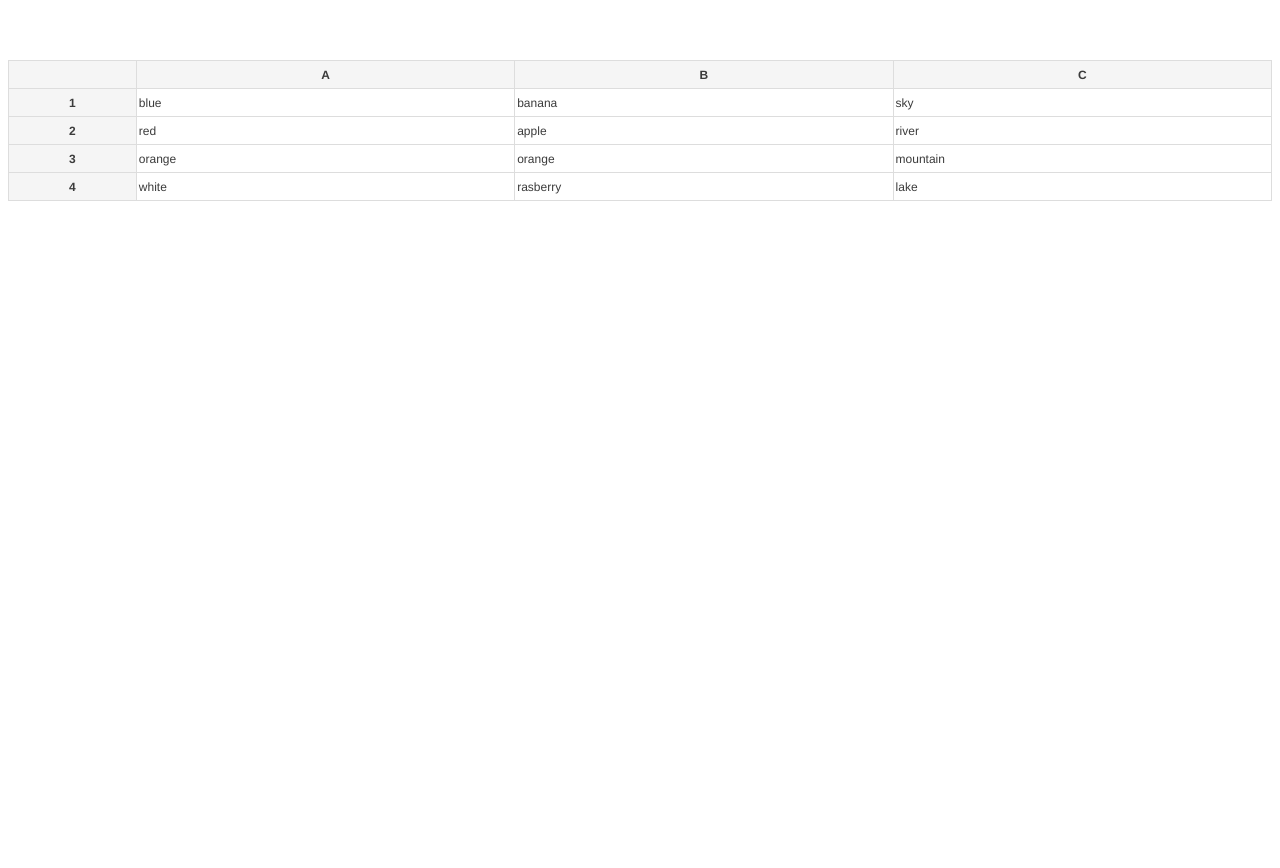
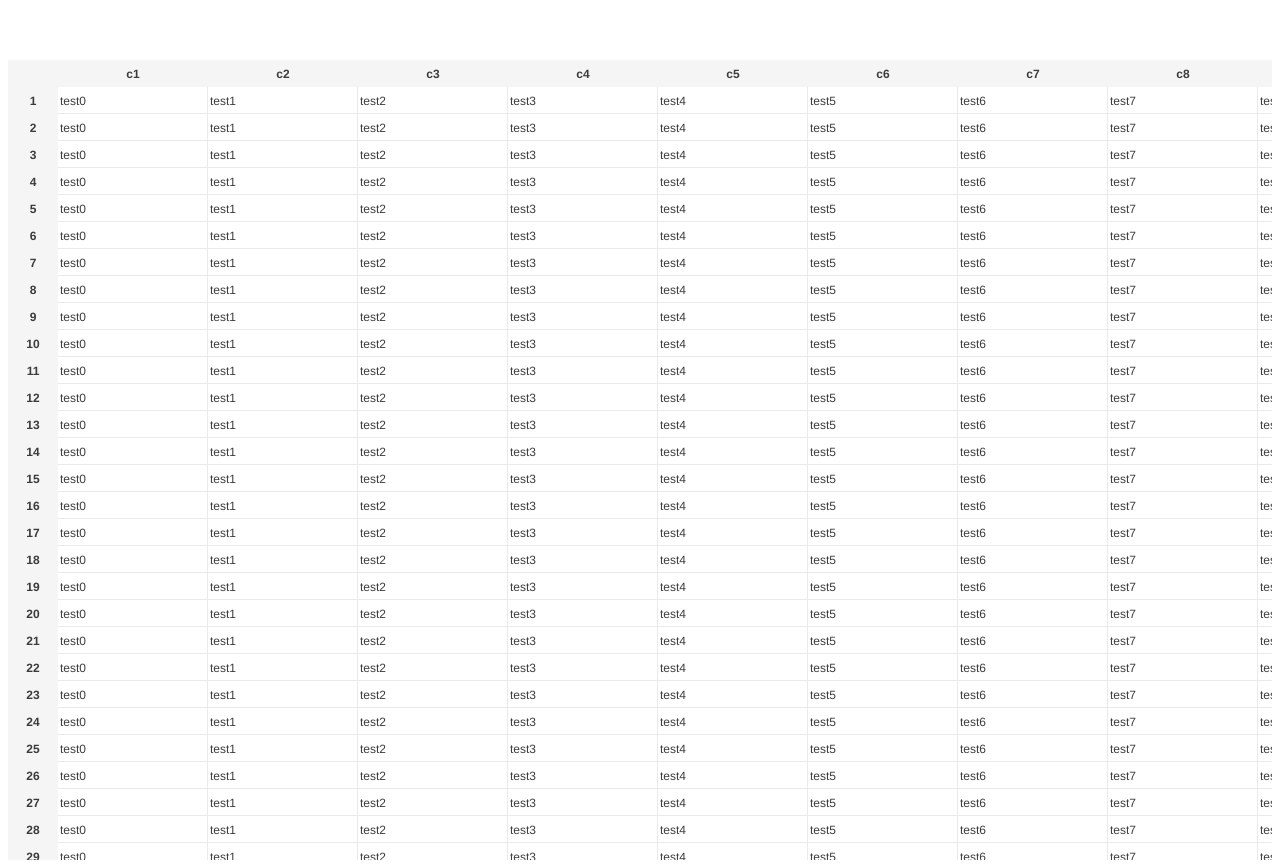
Before and after one commit to misu007/vue-guspread, a Vue app: page / in a window 1280 px wide. Before the commit the page ends 800 px from the top, so only its background shows below. Built offline with nearby package versions, Linux system fonts and the light colour scheme.

Commit message:
improve css

```diff
--- a/public/index.html
+++ b/public/index.html
@@ -1,5 +1,6 @@
 <!DOCTYPE html>
 <html lang="en">
+
 <head>
   <meta charset="utf-8">
   <meta http-equiv="X-UA-Compatible" content="IE=edge">
@@ -7,11 +8,14 @@
   <link rel="icon" href="<%= BASE_URL %>favicon.ico">
   <title><%= htmlWebpackPlugin.options.title %></title>
 </head>
+
 <body>
   <noscript>
-      <strong>We're sorry but <%= htmlWebpackPlugin.options.title %> doesn't work properly without JavaScript enabled. Please enable it to continue.</strong>
+    <strong>We're sorry but <%= htmlWebpackPlugin.options.title %> doesn't work properly without JavaScript enabled.
+      Please enable it to continue.</strong>
   </noscript>
   <div id="app"></div>
   <!-- built files will be auto injected -->
 </body>
+
 </html>
--- a/src/App.vue
+++ b/src/App.vue
@@ -1,6 +1,6 @@
 <template>
   <div id="app">
-    <div style="width: 100%; height:600px;">
+    <div style="width: 100%;">
       <v-guspread v-model="dataset" :fields="fields"></v-guspread>
     </div>
   </div>
@@ -12,20 +12,30 @@ import VGuspread from "./components/VueGuspread.vue";
 export default {
   name: "App",
   data: () => ({
-    fields: [
-      { name: "c1", label: "A" },
-      { name: "c2", label: "B" },
-      { name: "c3", label: "C" }
-    ],
-    dataset: [
-      { c1: "blue", c2: "banana", c3: "sky" },
-      { c1: "red", c2: "apple", c3: "river" },
-      { c1: "orange", c2: "orange", c3: "mountain" },
-      { c1: "white", c2: "rasberry", c3: "lake" }
-    ]
+    fields: [],
+    dataset: []
   }),
   components: {
     VGuspread
+  },
+  mounted() {
+    let fields = [];
+    for (var i = 1; i < 20; i++) {
+      fields.push({
+        name: "c" + i,
+        label: "c" + i
+      });
+    }
+    let dataset = [];
+    for (var i = 0; i < 2000; i++) {
+      let obj = {};
+      fields.forEach((field, idx) => {
+        obj[field.name] = "test" + idx;
+      });
+      dataset.push(obj);
+    }
+    this.fields = fields;
+    this.dataset = dataset;
   }
 };
 </script>
--- a/src/components/VueGuspread.vue
+++ b/src/components/VueGuspread.vue
@@ -1,28 +1,74 @@
 <template>
   <div class="guspread-wrapper" ref="wr">
     <div class="guspread-container" :data-inactive="!active" ref="inner">
-      <table class="guspread-table">
+      <table
+        class="guspread-table"
+        :data-selectedallcol="isSelectedAllCol"
+        :data-selectedallrow="isSelectedAllRow"
+        :data-selectedall="isSelectedAll"
+      >
         <thead>
           <tr>
-            <th></th>
+            <th @click.stop="clickedHeaderRoot"></th>
+
             <th
-              :key="'hd-' + hid"
-              :data-select="cursors.active && cursors.c1 <= hid && cursors.c2 >= hid"
-              v-for="(header, hid) in fields"
+              v-if="invisibleWorldPrependCol && invisibleWorldPrependCol.w"
+              :style="`width:${invisibleWorldPrependCol.w}px;`"
+            ></th>
+
+            <th
+              :key="'hd-' + cid"
+              :data-selectleft="cursors.active && (cursors.c1 - 1) == cid"
+              :data-select="cursors.active && cursors.c1 <= cid && cursors.c2 >= cid"
+              v-for="cid in visibleWorldCol"
+              @mousedown.exact="clickedHeaderCell(cid)"
+              @mousedown.shift.exact.stop="clickedHeaderCellWithShift(cid)"
+              @mouseenter="enteredMouse((value.length - 1), cid)"
+              @mouseup="handleMouseUp()"
             >
-              <slot name="field" :field="header">{{header[labelKey]}}</slot>
+              <template v-if="fields[cid]">
+                <slot name="field" :field="fields[cid]">{{fields[cid][labelKey]}}</slot>
+              </template>
             </th>
+
+            <th
+              v-if="invisibleWorldAppendCol && invisibleWorldAppendCol.w"
+              :style="`width:${invisibleWorldAppendCol.w}px;`"
+            ></th>
           </tr>
         </thead>
         <tbody>
-          <tr :key="'row-' + rid" v-for="(row, rid) in value">
-            <th :data-select="cursors.active && cursors.r1 <= rid && cursors.r2 >= rid">{{rid + 1}}</th>
-            <template v-if="(worldRows.r1 - 2) < rid && (worldRows.r2 + 1) > rid">
-              <template v-for="(column, cid) in fields">
+          <!-- Virtual Row-->
+          <tr
+            v-if="invisibleWorldPrependRow && invisibleWorldPrependRow.h"
+            :style="`height:${invisibleWorldPrependRow.h}px;`"
+          ></tr>
+          <!-- Virtual Row-->
+
+          <!-- Visible Row-->
+          <tr :key="'row-' + rid" v-for="rid in visibleWorldRow">
+            <!-- #Row -->
+            <th
+              :data-selectabove="cursors.active && (cursors.r1 - 1) == rid"
+              :data-select="cursors.active && cursors.r1 <= rid && cursors.r2 >= rid"
+              @mousedown.exact="clickedHeaderRow(rid)"
+              @mousedown.shift.exact.stop="clickedHeaderRowWithShift(rid)"
+              @mouseenter="enteredMouse(rid, (fields.length - 1))"
+              @mouseup="handleMouseUp()"
+            >{{rid + 1}}</th>
+            <!-- #Row -->
+
+            <!-- Virtual Col-->
             <td
-                  v-if="(worldCols.c1 - 2) < cid && (worldCols.c2 + 1 )> cid"
+              v-if="invisibleWorldPrependCol && invisibleWorldPrependCol.w"
+              :style="`width:${invisibleWorldPrependCol.w}px;`"
+            ></td>
+            <!-- Virtual Col-->
+
+            <!-- Visible Col -->
+            <td
+              v-for="cid in visibleWorldCol"
               :key="'row-' + rid + '-column-' + cid"
-                  :ref="'td-' + rid + '-' + cid"
               :class="`guspread-table-cell${cellClass ? ' ' + cellClass({
                     field: fields[cid],
                     item:value[rid],
@@ -30,12 +76,13 @@
                     col:cid,
                     value:value[rid][fields[cid][nameKey]]
                     }): ''}`"
-                  @mousedown.exact="clickedDownCell($event, rid, cid)"
-                  @mousedown.shift.exact.stop="clickedDownCellWithShift($event, rid, cid)"
-                  @dblclick.stop="dblclickedCell(rid,cid)"
-                  @mouseenter="enteredMouse($event, rid,cid)"
+              @mousedown.exact="clickedDownCell(rid, cid)"
+              @mousedown.shift.exact.stop="clickedDownCellWithShift(rid, cid)"
+              @dblclick.stop="dblclickedCell(rid, cid)"
+              @mouseenter="enteredMouse(rid, cid)"
               @mouseup="handleMouseUp()"
             >
+              <template v-if="fields[cid] && value[rid]">
                 <slot
                   name="cell"
                   :field="fields[cid]"
@@ -43,14 +90,25 @@
                   :cid="cid"
                   :item="value[rid]"
                 >{{value[rid][fields[cid][nameKey]]}}</slot>
+              </template>
             </td>
-                <td :key="'row-' + rid + '-column-' + cid + '-dummy'" v-else></td>
-              </template>
-            </template>
-            <template v-else>
-              <td :colspan="fields.length"></td>
-            </template>
+            <!-- Visible Col -->
+
+            <!-- Virtual Col-->
+            <td
+              v-if="invisibleWorldAppendCol && invisibleWorldAppendCol.w"
+              :style="`width:${invisibleWorldAppendCol.w}px;`"
+            ></td>
+            <!-- Virtual Col-->
           </tr>
+          <!-- Visible Row-->
+
+          <!-- Virtual Row-->
+          <tr
+            v-if="invisibleWorldAppendRow && invisibleWorldAppendRow.h"
+            :style="`height:${invisibleWorldAppendRow.h}px;`"
+          ></tr>
+          <!-- Virtual Row-->
         </tbody>
       </table>
 
@@ -60,7 +118,7 @@
         v-if="cursors.active"
         :data-multi="cursors.multi"
         :data-editmode="isEditMode"
-        :style="`padding:0;transform: translate(${cursors.x}px, ${cursors.y}px);width:${cursors.w}px;height:${cursors.h}px;top:-1px;left:-1px`"
+        :style="`padding:0;transform: translate(${cursors.x}px, ${cursors.y}px);width:${cursors.w + 1}px;height:${cursors.h + 1}px;top:-1px;left:-1px`"
       >
         <div v-show="isEditMode && cursors.active" ref="form" class="form-container">
           <form @submit="submitted">
@@ -157,37 +215,92 @@ export default {
         this.active = false;
       }
     },
-    enteredMouse(e, r, c) {
+    clickedHeaderCellWithShift(c) {
+      const r = this.value.length - 1;
+      this.s.b = {
+        r,
+        c
+      };
+    },
+    clickedHeaderCell(c) {
+      this.isSelecting = true;
+      const rMax = this.value.length - 1;
+      this.s.a = {
+        r: 0,
+        c
+      };
+      this.s.b = {
+        r: rMax,
+        c
+      };
+    },
+    clickedHeaderRowWithShift(r) {
+      const c = this.fields.length - 1;
+      this.s.b = {
+        r,
+        c
+      };
+    },
+    clickedHeaderRow(r) {
+      this.isSelecting = true;
+
+      const cMax = this.fields.length - 1;
+      this.s.a = {
+        r,
+        c: 0
+      };
+      this.s.b = {
+        r,
+        c: cMax
+      };
+    },
+    clickedHeaderRoot() {
+      const r = this.value.length - 1;
+      const c = this.fields.length - 1;
+      this.s.a = {
+        r: 0,
+        c: 0
+      };
+      this.s.b = {
+        r,
+        c
+      };
+    },
+    enteredMouse(r, c) {
       if (this.isSelecting) {
         if (!(this.s.b.r == r && this.s.b.c == c)) {
-          const x = e.currentTarget.offsetLeft;
-          const y = e.currentTarget.offsetTop;
-          const w = e.currentTarget.offsetWidth;
-          const h = e.currentTarget.offsetHeight;
-          this.s.b = { r, c, x, y, w, h };
+          this.s.b = { r, c };
         }
       }
     },
     handleMouseUp() {
       this.isSelecting = false;
     },
-    changedUserInput() {
-      console.log("c");
+    scrollCursorIntoView() {
+      this.$refs.cursor.scrollIntoView({
+        behavior: "auto",
+        block: "nearest",
+        inline: "nearest"
+      });
     },
     onKeyDown(e) {
       if (this.active && !this.isEditMode) {
         if (e.key == "ArrowUp") {
           e.preventDefault();
           this.moveCursorUp(e.shiftKey);
+          this.scrollCursorIntoView();
         } else if (e.key == "ArrowRight") {
           e.preventDefault();
           this.moveCursorRight(e.shiftKey);
+          this.scrollCursorIntoView();
         } else if (e.key == "ArrowDown") {
           e.preventDefault();
           this.moveCursorDown(e.shiftKey);
+          this.scrollCursorIntoView();
         } else if (e.key == "ArrowLeft") {
           e.preventDefault();
           this.moveCursorLeft(e.shiftKey);
+          this.scrollCursorIntoView();
         } else if (e.key == "Enter") {
           if (this.s.a.r != null && this.s.a.c != null) {
             e.preventDefault();
@@ -284,8 +397,7 @@ export default {
 
       const r = rToBe > rMax ? rMax : rToBe;
       const c = cToBe > cMax ? cMax : cToBe;
-      const { x, y, w, h } = this.getPositions(r, c);
-      this.s.b = { r, c, x, y, w, h };
+      this.s.b = { r, c };
     },
     submitted(e) {
       e.preventDefault();
@@ -302,9 +414,8 @@ export default {
           r = this.value.length - 1;
           c = c - 1;
         }
-        const { x, y, w, h } = this.getPositions(r, c);
-        if (!shiftKey) this.s.a = { r, c, x, y, w, h };
-        this.s.b = { r, c, x, y, w, h };
+        if (!shiftKey) this.s.a = { r, c };
+        this.s.b = { r, c };
       }
     },
     moveCursorLeft(shiftKey) {
@@ -318,10 +429,9 @@ export default {
           r = r - 1;
           c = this.fields.length - 1;
         }
-        const { x, y, w, h } = this.getPositions(r, c);
 
-        if (!shiftKey) this.s.a = { r, c, x, y, w, h };
-        this.s.b = { r, c, x, y, w, h };
+        if (!shiftKey) this.s.a = { r, c };
+        this.s.b = { r, c };
       }
     },
     moveCursorDown(shiftKey) {
@@ -335,10 +445,9 @@ export default {
           r = 0;
           c = c + 1;
         }
-        const { x, y, w, h } = this.getPositions(r, c);
 
-        if (!shiftKey) this.s.a = { r, c, x, y, w, h };
-        this.s.b = { r, c, x, y, w, h };
+        if (!shiftKey) this.s.a = { r, c };
+        this.s.b = { r, c };
       }
     },
     moveCursorRight(shiftKey) {
@@ -352,10 +461,9 @@ export default {
           r = r + 1;
           c = 0;
         }
-        const { x, y, w, h } = this.getPositions(r, c);
 
-        if (!shiftKey) this.s.a = { r, c, x, y, w, h };
-        this.s.b = { r, c, x, y, w, h };
+        if (!shiftKey) this.s.a = { r, c };
+        this.s.b = { r, c };
       }
     },
     dblclickedCell(r, c) {
@@ -378,81 +486,148 @@ export default {
       }
     },
     getPositions(r, c) {
-      const ref = this.$refs["td-" + r + "-" + c];
-      const column = ref && ref.length > 0 ? ref[0] : ref;
-      const x = column.offsetLeft;
-      const y = column.offsetTop;
-      const w = column.offsetWidth;
-      const h = column.offsetHeight;
+      const x = 50 + c * 150;
+      const y = 27 + r * 27;
+      const w = 150;
+      const h = 27;
       return { x, y, w, h };
     },
-    clickedDownCellWithShift(e, r, c) {
-      const x = e.currentTarget.offsetLeft;
-      const y = e.currentTarget.offsetTop;
-      const w = e.currentTarget.offsetWidth;
-      const h = e.currentTarget.offsetHeight;
-      this.$set(this.s, "b", { r, c, x, y, w, h });
+    clickedDownCellWithShift(r, c) {
+      this.$set(this.s, "b", { r, c });
     },
-    clickedDownCell(e, r, c) {
+    clickedDownCell(r, c) {
       if (!this.active) {
         this.active = true;
       }
       this.isSelecting = true;
 
-      const x = e.currentTarget.offsetLeft;
-      const y = e.currentTarget.offsetTop;
-      const w = e.currentTarget.offsetWidth;
-      const h = e.currentTarget.offsetHeight;
-
       if (this.isEditMode && !(this.s.a.r == r && this.s.a.c == c)) {
         this.$nextTick(() => {
           this.isEditMode = false;
-          this.$set(this.s, "a", { r, c, x, y, w, h });
+          this.$set(this.s, "a", { r, c });
           this.$set(this.s, "b", {
             r: null,
-            c: null,
-            x: null,
-            y: null,
-            w: null,
-            h: null
+            c: null
           });
         });
       } else {
-        this.$set(this.s, "a", { r, c, x, y, w, h });
+        this.$set(this.s, "a", { r, c });
         this.$set(this.s, "b", {
           r: null,
-          c: null,
-          x: null,
-          y: null,
-          w: null,
-          h: null
+          c: null
         });
       }
     },
 
     handleScroll(e) {
+      window.clearTimeout(this.delayTimeout);
       this.scrolling = true;
-      const xx = e.target.scrollWidth;
-      const yy = e.target.scrollHeight;
       const x1 = e.target.scrollLeft;
       const y1 = e.target.scrollTop;
       const x2 = x1 + e.target.clientWidth;
       const y2 = y1 + e.target.clientHeight;
-      window.clearTimeout(this.delayTimeout);
-      this.delayTimeout = setTimeout(() => {
-        this.$set(this, "world", { xx, yy, x1, y1, x2, y2 });
-      }, DELAY);
+      this.$set(this, "world", { x1, y1, x2, y2 });
+      this.delayTimeout = window.setTimeout(() => {
+        this.scrolling = false;
+      }, 800);
     },
     scrollToTop() {
+      if (this.$refs && this.$refs.wr) {
         this.$refs.wr.scrollTo(0, 0);
+      }
     }
   },
   computed: {
+    isSelectedAll() {
+      return this.isSelectedAllRow && this.isSelectedAllCol;
+    },
+    isSelectedAllRow() {
+      if (this.cursors) {
+        const rMax = this.value.length - 1;
+        const cu = this.cursors;
+        return cu.r1 == 0 && cu.r2 == rMax;
+      }
+      return false;
+    },
+    isSelectedAllCol() {
+      if (this.cursors) {
+        const cMax = this.fields.length - 1;
+        const cu = this.cursors;
+        return cu.c1 == 0 && cu.c2 == cMax;
+      }
+      return false;
+    },
+    visibleWorldRow() {
+      if (this.worldRows && this.value) {
+        return [...Array(this.worldRows.r2 - this.worldRows.r1).keys()].map(
+          i => i + this.worldRows.r1
+        );
+      }
+      return [];
+    },
+    invisibleWorldPrependRow() {
+      if (this.worldRows && this.worldRows.r1 > 0) {
+        const h = 27 * this.worldRows.r1;
+        return {
+          h
+        };
+      }
+      return null;
+    },
+    invisibleWorldAppendRow() {
+      if (
+        this.worldRows &&
+        this.value &&
+        this.worldRows.r2 < this.value.length
+      ) {
+        const h = 27 * (this.value.length - this.worldRows.r2);
+        return {
+          h
+        };
+      }
+      return null;
+    },
+    visibleWorldCol() {
+      if (this.worldCols && this.value) {
+        return [...Array(this.worldCols.c2 - this.worldCols.c1).keys()].map(
+          i => i + this.worldCols.c1
+        );
+      }
+      return [];
+    },
+    invisibleWorldPrependCol() {
+      if (this.worldCols && this.worldCols.c1 > 0) {
+        const w = 150 * this.worldCols.c1;
+        return {
+          w
+        };
+      }
+      return null;
+    },
+    invisibleWorldAppendCol() {
+      if (
+        this.worldCols &&
+        this.value &&
+        this.worldCols.c2 < this.fields.length
+      ) {
+        const w = 150 * (this.fields.length - this.worldCols.c2);
+        return {
+          w
+        };
+      }
+      return null;
+    },
     worldRows() {
-      if (this.world) {
-        const length = this.value.length;
-        const r1 = (length * this.world.y1) / this.world.yy;
-        const r2 = (length * this.world.y2) / this.world.yy;
+      if (this.world && this.value) {
+        let r1t = Math.floor(this.world.y1 / 27);
+        let r2t = Math.ceil(this.world.y2 / 27);
+        if (this.scrolling) {
+          r1t -= 3;
+          r2t += 3;
+        }
+        const r2m = this.value.length;
+        const r1 = r1t > 0 ? r1t : 0;
+        const r2 = r2t < r2m ? r2t : r2m;
 
         return { r1, r2 };
       }
@@ -463,9 +638,10 @@ export default {
     },
     worldCols() {
       if (this.world) {
-        const length = this.fields.length;
-        const c1 = (length * this.world.x1) / this.world.xx;
-        const c2 = (length * this.world.x2) / this.world.xx;
+        const c1 = Math.floor((this.world.x1 - 0) / 150);
+        const c2t = Math.ceil((this.world.x2 - 0) / 150);
+        const c2m = this.fields.length;
+        const c2 = c2t < c2m ? c2t : c2m;
         return { c1, c2 };
       }
       return {
@@ -480,29 +656,30 @@ export default {
         this.s.b.r != null &&
         this.s.b.c != null
       ) {
-        const a = this.s.a;
-        const b = this.s.b;
+        const a = this.getPositions(this.s.a.r, this.s.a.c);
+        const b = this.getPositions(this.s.b.r, this.s.b.c);
         const xw = calcMaxMix(a.x, a.w, b.x, b.w);
         const yh = calcMaxMix(a.y, a.h, b.y, b.h);
         const x = xw.min;
         const w = xw.max - x;
         const y = yh.min;
         const h = yh.max - y;
-        const r1 = Math.min(a.r, b.r);
-        const r2 = Math.max(a.r, b.r);
-        const c1 = Math.min(a.c, b.c);
-        const c2 = Math.max(a.c, b.c);
-        return { active: true, multi: true, x, y, w, h, r1, r2, c1, c2 };
+        const r1 = Math.min(this.s.a.r, this.s.b.r);
+        const r2 = Math.max(this.s.a.r, this.s.b.r);
+        const c1 = Math.min(this.s.a.c, this.s.b.c);
+        const c2 = Math.max(this.s.a.c, this.s.b.c);
+        const multi = r1 == r2 && c1 == c2 ? false : true;
+        return { active: true, multi, x, y, w, h, r1, r2, c1, c2 };
       } else if (this.s.a.r != null && this.s.a.c != null) {
-        const a = this.s.a;
+        const a = this.getPositions(this.s.a.r, this.s.a.c);
         const x = a.x;
         const w = a.w;
         const y = a.y;
         const h = a.h;
-        const r1 = a.r;
-        const r2 = a.r;
-        const c1 = a.c;
-        const c2 = a.c;
+        const r1 = this.s.a.r;
+        const r2 = this.s.a.r;
+        const c1 = this.s.a.c;
+        const c2 = this.s.a.c;
         return { active: true, multi: false, x, y, w, h, r1, r2, c1, c2 };
       }
       return { active: false };
@@ -570,22 +747,25 @@ export default {
       this.$set(this, "world", null);
       this.scrollToTop();
       this.$nextTick(() => {
-        const xx = this.$refs.wr.scrollWidth;
-        const yy = this.$refs.wr.scrollHeight;
         const x1 = this.$refs.wr.scrollLeft;
         const y1 = this.$refs.wr.scrollTop;
         const x2 = x1 + this.$refs.wr.clientWidth;
         const y2 = y1 + this.$refs.wr.clientHeight;
-        this.$set(this, "world", { xx, yy, x1, y1, x2, y2 });
+        this.$set(this, "world", { x1, y1, x2, y2 });
       });
     }
   }
 };
 </script>
 <style scoped lang="stylus">
+.guspread-wrapper::-webkit-scrollbar {
+  display: none;
+}
+
 .guspread-wrapper {
   width: 100%;
   height: 100%;
+  max-height: 100vh;
   overflow: scroll;
 
   .guspread-container {
@@ -597,45 +777,42 @@ export default {
     table-layout: fixed;
     width: 100%;
 
-    thead th, th:first-child {
-      width: 50px;
-      text-align: center;
-      background-color: #F5F5F5;
-    }
-
-    thead th {
+    thead {
+      th {
         position: -webkit-sticky;
         position: sticky;
-      border-top: 0.1px solid #ddd;
         top: 0;
-      z-index: 1;
-      padding: 4px;
+        z-index: 3;
         font-size: 12px;
         font-weight: bold;
         text-align: center;
+        width: 150px;
+      }
+
+      th:first-child {
+        width: 50px;
+        text-align: center;
+        z-index: 4;
+      }
     }
 
     th:first-child {
       position: -webkit-sticky;
       position: sticky;
       left: 0;
-      border-left: 0.1px solid #ddd;
-    }
-
-    thead th:first-child {
-      z-index: 2;
     }
 
     tr {
+      th {
+        background-color: #F5F5F5;
+      }
+
       th, td {
         height: 27px;
         padding: 0;
-        width: 150px;
         white-space: nowrap;
         overflow: hidden;
         font-size: 12px;
-        border-bottom: 0.1px solid #ddd;
-        border-right: 0.1px solid #ddd;
         -moz-user-select: none;
         -webkit-user-select: none;
         -ms-user-select: none;
@@ -647,9 +824,88 @@ export default {
       color: #000;
     }
 
-    tbody tr td {
+    th[data-selectleft=true]::before {
+      content: '';
+      position: absolute;
+      top: 0;
+      left: 0;
+      right: 0;
+      bottom: 0;
+      border-right: 1px solid #E0E0E0;
+    }
+
+    th[data-selectabove=true]::before {
+      content: '';
+      position: absolute;
+      top: 0;
+      left: 0;
+      right: 0;
+      bottom: 0;
+      border-bottom: 1px solid #E0E0E0;
+    }
+
+    tbody tr {
+      th {
+        width: 50px;
+        z-index: 2;
+      }
+
+      td {
+        width: 146px;
         text-align: left;
         padding: 0 2px;
+        position: relative;
+      }
+
+      td::before {
+        content: '';
+        position: absolute;
+        top: 0;
+        left: 0;
+        right: 0;
+        bottom: 0;
+        border-bottom: 1px solid #eaeaea;
+        border-right: 1px solid #eaeaea;
+        /*
+        bottom: -100%;
+        border-bottom: 1px solid #ccc;
+        transform: scaleY(0.5);
+        transform-origin: 100% 0;
+        */
+      }
+
+      td::after {
+        content: '';
+        position: absolute;
+        top: 0;
+        left: 0;
+        right: 0;
+        bottom: 0;
+        /*
+        right: -100%;
+        bottom: 0;
+        border-right: 1px solid #ccc;
+        transform: scaleX(0.5);
+        transform-origin: 0 100%;
+        */
+      }
+    }
+  }
+
+  .guspread-table[data-selectedall=true] tr th, .guspread-table[data-selectedallrow=true] thead tr th[data-select=true], .guspread-table[data-selectedallcol=true] tbody tr th[data-select=true] {
+    background-color: #666;
+    color: #fff;
+  }
+
+  .guspread-table[data-selectedallrow=true] {
+    th[data-selectleft=true]::before {
+      border-color: #666;
+    }
+  }
+
+  .guspread-table[data-selectedallcol=true] {
+    th[data-selectabove=true]::before {
+      border-color: #666;
     }
   }
 
@@ -681,7 +937,11 @@ export default {
 
   .cursor {
     padding: 2px;
-    z-index: 3;
+    z-index: 1;
+    position: absolute;
+    pointer-events: none;
+    transition: box-shadow 0.1s ease-out;
+    caret-color: #41b883;
 
     input, select {
       pointer-events: all;
@@ -698,18 +958,31 @@ export default {
     }
   }
 
-  .cursor {
+  .cursor::before {
+    content: '';
     position: absolute;
-    border: 1.5px solid #448AFF;
-    pointer-events: none;
+    top: 0;
+    left: 0;
+    right: 0;
+    bottom: 0;
+    border: 2px solid #41b883;
+    transition: all 0.1s ease-out;
   }
 
   .cursor[data-editmode=true] {
-    border-color: #FFC400;
+    box-shadow: 0px 0px 10px 0px rgba(0, 0, 0, 0.14);
+
+    &::before {
+      top: -2px;
+      left: -2px;
+      right: -2px;
+      bottom: -2px;
+      /* border: 2px solid #e48c24; */
+    }
   }
 
   .cursor[data-multi=true] {
-    background-color: rgba(64, 196, 255, 0.06);
+    background-color: rgba(84, 165, 129, 0.06);
   }
 
   .header-boundary {
```
Also changed, not shown: 1 other file (tests, documents, lock files or other folders). Lines whose indentation alone changed are shown as unchanged.
